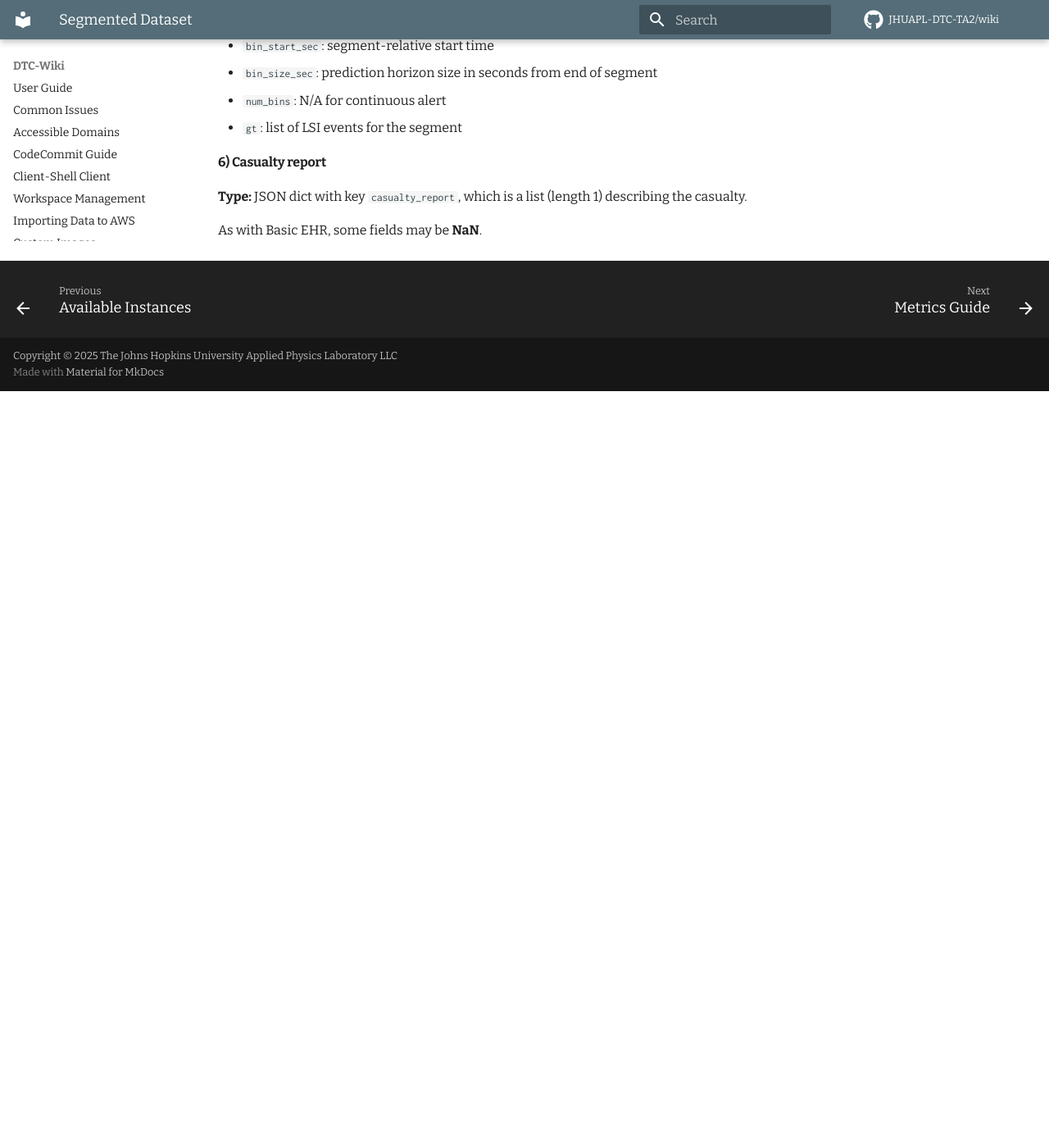
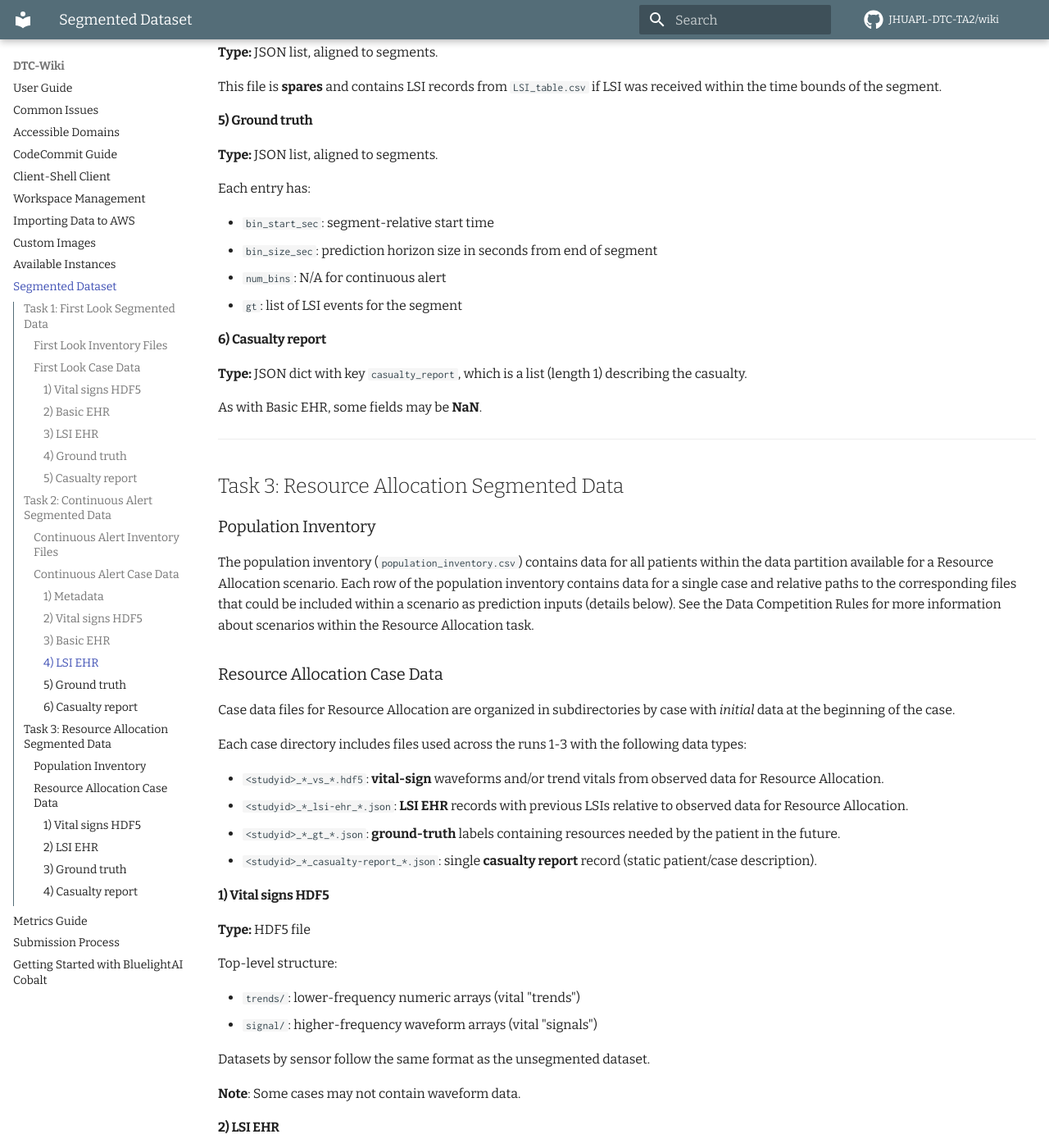
Before and after one commit to JHUAPL-DTC-TA2/wiki, an MkDocs documentation site: the page built from docs/segmented_dataset.md, in a window 1280 px wide and 1400 px high, scrolled down 4761 px. Shown: the whole window at 82% size. Built offline with MkDocs 1.6.1 and Material for MkDocs 9.7.7, drawn with Linux system fonts in a browser that asks for light colours; comment, search, counter and statistics services are not loaded; before the commit the page ends 5238 px from its top, so only the background shows below that; some of the changed text lies outside the part shown.

Commit message:
add resource-allocation task to segmented dataset documentation`

````diff
--- a/docs/segmented_dataset.md
+++ b/docs/segmented_dataset.md
@@ -20,20 +20,31 @@ phaseX_v3-0_segmented/
         run1_inventory.csv
         run2_inventory.csv
         run3_inventory.csv
+    ├── resource-allocation/
+        ├── PX_0848/
+        ├── PX_0879/
+        ├── PX_1030/
+        ...
+        patient_population.csv
 ├── val/
     ├── continuous/
         ...
     ├── first-look/
+        ...
+    ├── resource-allocation/
         ...
 └── test_release/
     ├── continuous/
         ...
     ├── first-look/
         ...
+    ├── resource-allocation/
+        ...
 ```
 
-The following sections provide details about the data structure for First Look and Continuous Alert tasks.
+The following sections provide details about the data structure for First Look, Continuous Alert, and Resource Allocation tasks.
 
+---------------------
 ## Task 1: First Look Segmented Data
 
 ### First Look Inventory Files
@@ -216,3 +227,68 @@ Each entry has:
 **Type:** JSON dict with key `casualty_report`, which is a list (length 1) describing the casualty.
 
 As with Basic EHR, some fields may be **NaN**.
+
+
+---------------------
+## Task 3: Resource Allocation Segmented Data
+
+### Population Inventory
+
+The population inventory (`population_inventory.csv`) contains data for all patients within the data partition available for a Resource Allocation scenario. Each row of the population inventory contains data for a single case and relative paths to the corresponding files that could be included within a scenario as prediction inputs (details below). See the Data Competition Rules for more information about scenarios within the Resource Allocation task.
+
+### Resource Allocation Case Data
+
+Case data files for Resource Allocation are organized in subdirectories by case with *initial* data at the beginning of the case.
+
+Each case directory includes files used across the runs 1-3 with the following data types:
+
+- `<studyid>_*_vs_*.hdf5`: **vital-sign** waveforms and/or trend vitals from observed data for Resource Allocation.
+- `<studyid>_*_lsi-ehr_*.json`: **LSI EHR** records with previous LSIs relative to observed data for Resource Allocation.
+- `<studyid>_*_gt_*.json`: **ground-truth** labels containing resources needed by the patient in the future.
+- `<studyid>_*_casualty-report_*.json`: single **casualty report** record (static patient/case description).
+
+
+
+#### 1) Vital signs HDF5
+
+**Type:** HDF5 file
+
+Top-level structure:
+
+- `trends/`: lower-frequency numeric arrays (vital "trends")
+- `signal/`: higher-frequency waveform arrays (vital "signals")
+
+Datasets by sensor follow the same format as the unsegmented dataset.
+
+**Note**: Some cases may not contain waveform data.
+
+#### 2) LSI EHR
+
+**Type:** JSON dictionary
+
+Contains LSI records (from *LSI_table.csv* and *other_lsis.csv*) that occurred at or prior to the end of vitals provided for Resource Allocaction. If no LSI events occured, this file may not exist.
+
+#### 3) Ground truth
+
+**Type:** JSON dictionary
+
+Contains ground truth resources needed in the future based on the LSIs received during care.
+
+Fields include:
+
+- `bin_start_sec`: beginning of the prediction window
+- `num_bins`: null, disregard for this task
+- `bin_size_sec`: null, diregard for this task
+- `died_during_care`: boolean, True if patient died during care
+- `resources_needed`: list of resources needed by the patient based on LSIs received
+- `gt_lsi`: list of ground truth LSIs received within the prediction window
+
+
+**Note**: See Data Competition Rules for mapping between `gt_lsi` and `died_during_care` to `resources_needed`.
+
+
+#### 4) Casualty report
+
+**Type:** JSON dictionary with key `casualty_report`, which is a list (length 1) describing the casualty.
+
+Some fields may be **NaN**.
````
